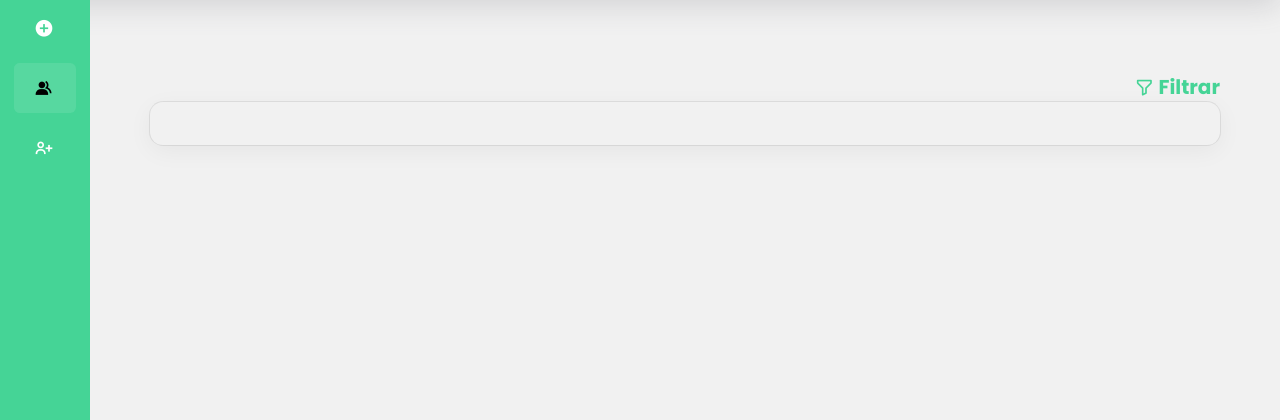
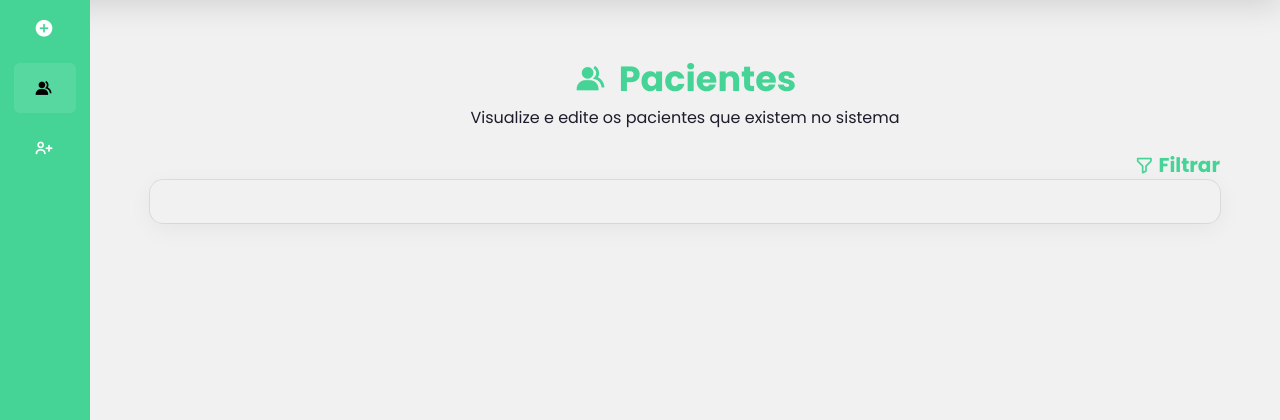
Before and after one commit to MAJE-Tecnologias/Evoluti, a PHP site: page /Admin/adminView_Pacientes.php in a window 1280 px wide. Shown: the part 78-498 px from the top of the page. Run offline with PHP 8.4, Linux system fonts and the light colour scheme; the visitor is signed in with stand-in values (Sample User, id 1); data that the repository does not hold is empty; some libraries are stand-ins or nearby versions.

Commit message:
Commit 66

```diff
--- a/HTML/Admin/adminView_Pacientes.php
+++ b/HTML/Admin/adminView_Pacientes.php
@@ -114,6 +114,14 @@ if (isset($_GET['enviarFiltro'])) {
                 </div>
             </dialog>
 
+            <div class="titulo">
+                <i class='bx bxs-group'></i>
+                <p>Pacientes</p>
+            </div>
+            <div class="subTitulo">
+                <p>Visualize e edite os pacientes que existem no sistema</p>
+            </div>
+
             <div class="filtro_Container">
                 <button type="button" class="botao-abrir">
                     <i class='bx bx-filter-alt'></i>
```
